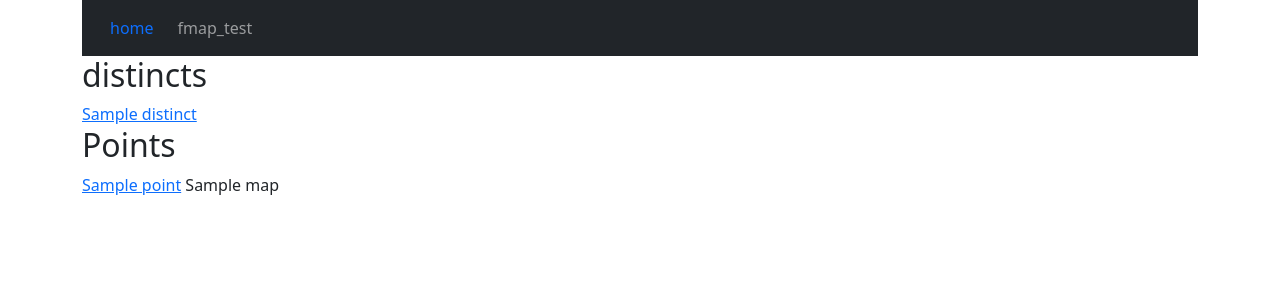
After one commit to dogppatrick/Djangodemo, a Django app: template templates/fmap_detail.html in a window 1280 px wide. The commit adds this page. Shown: the top 300 px of the page. Run offline with Django 3.2, Linux system fonts and the light colour scheme; the template is opened without the code that fills it: most values are stand-ins (such as "Sample title", 1, 10 or a date in 2020).

Commit message:
add fmap_detail

```diff
--- a/blog/urls.py
+++ b/blog/urls.py
@@ -16,7 +16,7 @@ Including another URLconf
 from django.contrib import admin
 from django.urls import path
 
-from pages.views import home_view, fmap_view
+from pages.views import home_view, fmap_view, fmap_detail_view
 from profiles.views import profile_view
 
 urlpatterns = [
@@ -24,7 +24,8 @@ urlpatterns = [
     path('home/', home_view),
     path('profiles/', profile_view),
     path('fmap/', fmap_view),
-    path('fmap/<int:point>', fmap_view),
+    path('fmap/<int:distict>', fmap_view),
+    path('fmap/<int:distict>/<int:point>', fmap_detail_view),
     path('admin/', admin.site.urls),
 ]
 
--- /dev/null
+++ b/templates/fmap_detail.html
@@ -0,0 +1,19 @@
+{% extends "base.html" %}
+
+{% block title %}
+    <title>{{ title }}</title>
+{% endblock %}
+
+
+{% block content %}
+<h2> distincts </h2>
+{%  for d in distinct  %}
+    <a class="link" href="/fmap/{{d}}/0" >{{d}}</a>
+{% endfor %}
+<h2> Points </h2>
+{%  for p in points  %}
+    <a class="link" href="/fmap/{{cur_distict}}/{{p}}" >{{p}}</a>
+{% endfor %}
+{{map|safe}}
+
+{% endblock %}
--- a/templates/header.html
+++ b/templates/header.html
@@ -4,15 +4,15 @@
         <a class="nav-link" href="../" >home</a>
         <div class="collapse navbar-collapse" id="navbarSupportedContent">
             <ul class="navbar-nav me-auto mb-2 mb-lg-0">
-                <li class="nav-item">
-                    <a class="nav-link" href="../profiles/" >profiles</a>
-                </li>
+                {% comment %} <li class="nav-item"> {% endcomment %}
+                    {% comment %} <a class="nav-link" href="../profiles/" >profiles</a> {% endcomment %}
+                {% comment %} </li> {% endcomment %}
                 <li class="nav-item">
                     <a class="nav-link" href="../fmap/" >fmap_test</a>
                 </li>
-                <li class="nav-item">
-                    <a class="nav-link" href="../admin/" >login</a>
-                </li>
+                {% comment %} <li class="nav-item"> {% endcomment %}
+                    {% comment %} <a class="nav-link" href="../admin/" >login</a> {% endcomment %}
+                {% comment %} </li>                      {% endcomment %}
             </ul>
         </div>
     </div>
```
Also changed, not shown: pages/views.py (+48 -15 lines), templates/fmap.html (+4 -5 lines).
